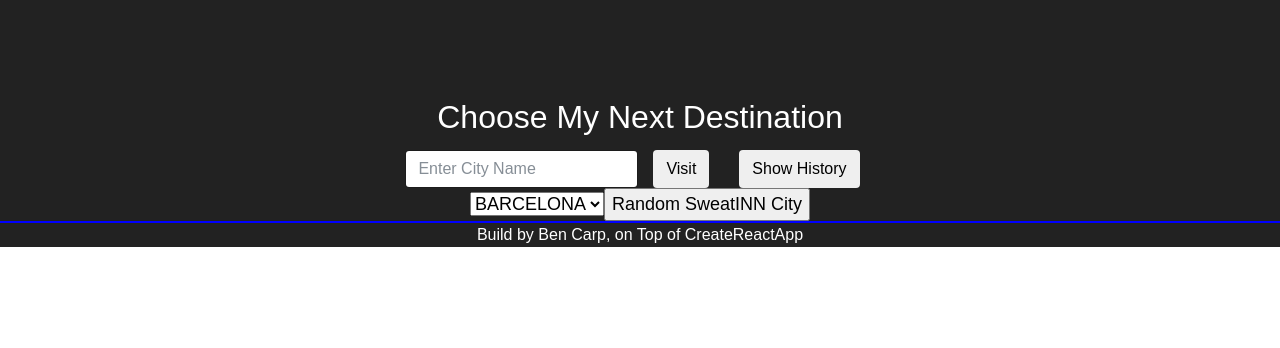
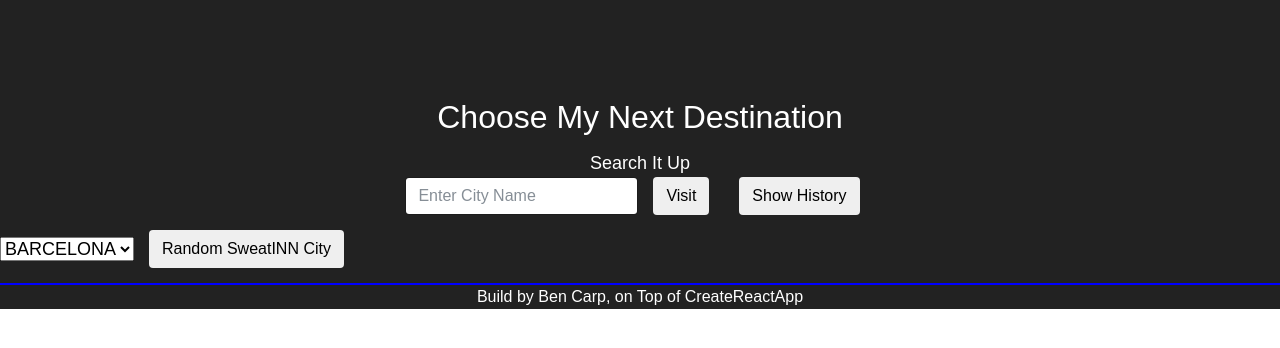
Before and after one commit to carpben/Choose-My-Next-Destination, a React (Create React App) app: page / in a window 1280 px wide. Shown: the top 348 px of the page. Built offline with nearby package versions, Linux system fonts and the light colour scheme.

Commit message:
commit before removing bootstrap

```diff
--- a/src/App.css
+++ b/src/App.css
@@ -17,7 +17,14 @@
 .App-controller {
   font-size: large;
 }
-.form-group {
+form {
+    magin-top:15px;
+    margin-bottom: 15px;
+}
+label {
+    margin: 0 10px;
+}
+.form-div {
     margin-left: auto;
     margin-right: auto;
 }
--- a/src/_components/ControlPanel.js
+++ b/src/_components/ControlPanel.js
@@ -63,15 +63,20 @@ export default class ControlPanel extends Component {
       return (
         <section className="App-controller">
           <form onSubmit={this.handleSubmit} className="form-inline">
-              <div className="form-group">
+              <div className="form-div">
+                  <label>Search It Up</label>
                   <input className="form-control" type="text" placeholder="Enter City Name" />
-
                   <input className="btn" type="submit" value="Visit" />
                   <button className="btn" onClick={this.handleHistoryClick}>Show History</button>
               </div>
           </form>
-          <SelectCity sweetInnCities={this.props.sweetInnCities} changeAndGo={this.changeAndGo} />
-          <button onClick={this.handleRandomClick}>Random SweatINN City</button>
+          <form onSubmit={this.handleSubmit} className="form-inline">
+              <div className="form-group">
+                  <SelectCity sweetInnCities={this.props.sweetInnCities} changeAndGo={this.changeAndGo} />
+                  <button className="btn" onClick={this.handleRandomClick}>Random SweatINN City</button>
+              </div>
+          </form>
+
           {this.state.showHistory? <HistoryDisplay history={this.state.history} changeAndGo={this.changeAndGo} /> : <div /> }
         </section>
       );
```
